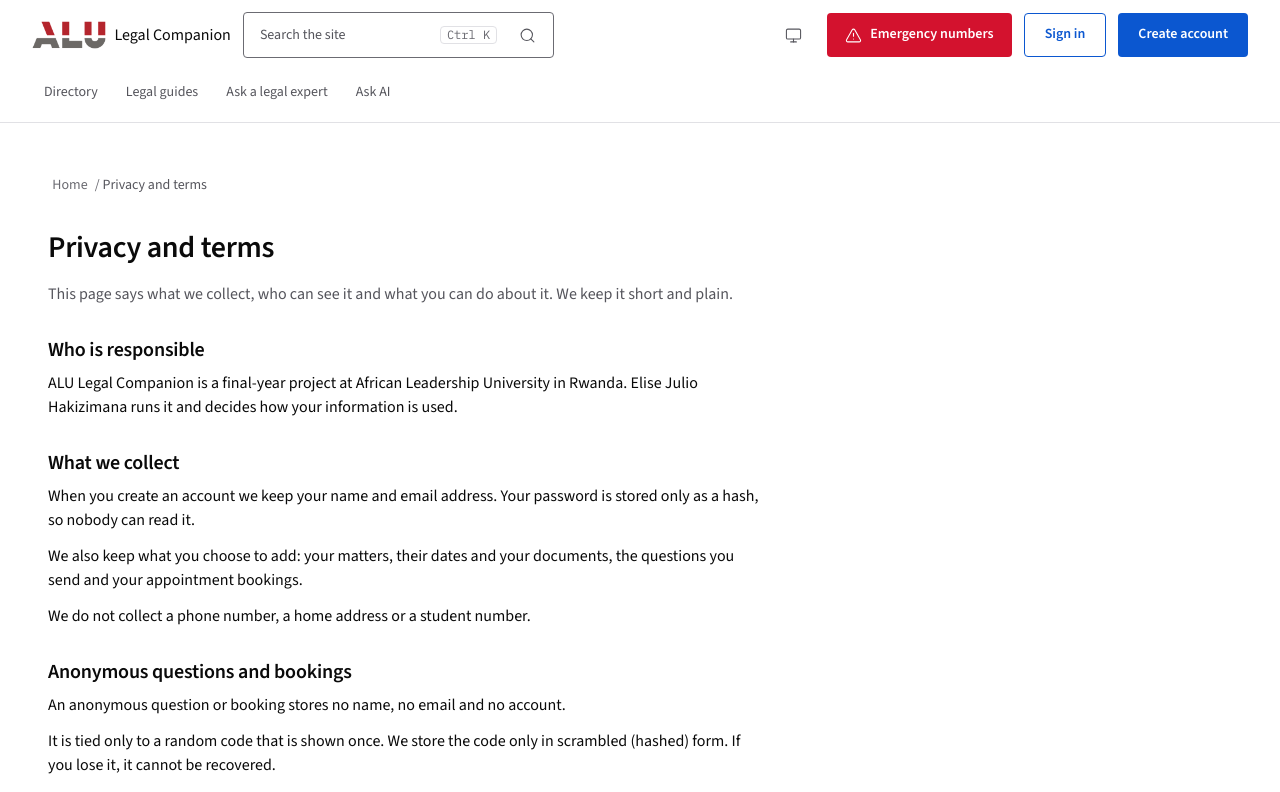
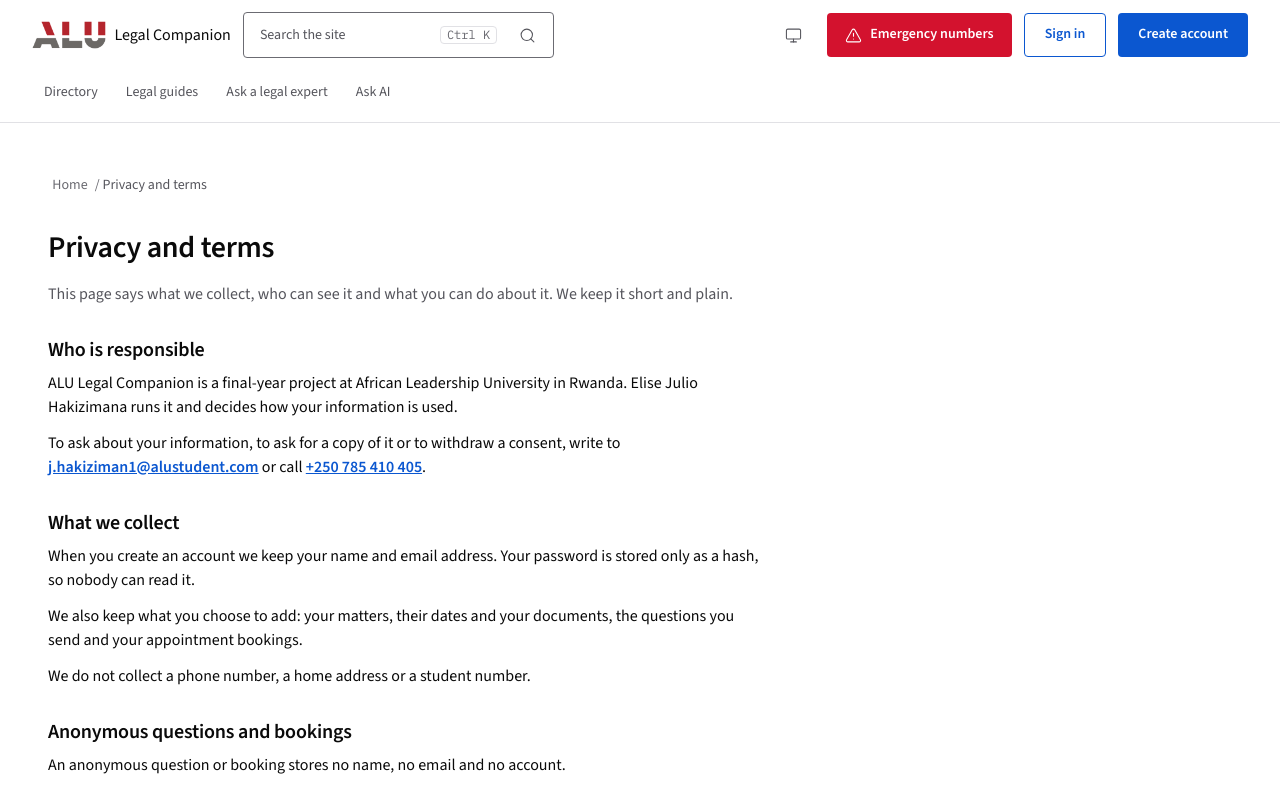
Before and after one commit to EliseJulio/ALU-Legal-Companion, a React (Vite) app in the folder client/: page /privacy in a window 1280 px wide. Shown: the top 792 px of the page. Built offline with nearby package versions, Linux system fonts and the light colour scheme; no server answers.

Commit message:
Give a contact for privacy requests on the Privacy page

```diff
--- a/client/src/pages/Privacy.jsx
+++ b/client/src/pages/Privacy.jsx
@@ -31,6 +31,11 @@ export default function Privacy() {
         <p>
           ALU Legal Companion is a final-year project at African Leadership University in Rwanda. Elise Julio Hakizimana runs it
           and decides how your information is used.
+        </p>
+        <p>
+          To ask about your information, to ask for a copy of it or to withdraw a consent, write to{' '}
+          <a href="mailto:j.hakiziman1@alustudent.com" className={LINK}>j.hakiziman1@alustudent.com</a> or call{' '}
+          <a href="tel:+250785410405" className={LINK}>+250 785 410 405</a>.
         </p>
       </Section>
 
```
